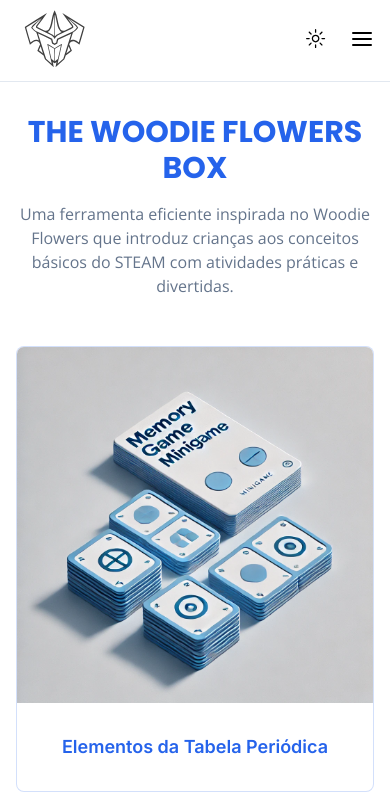
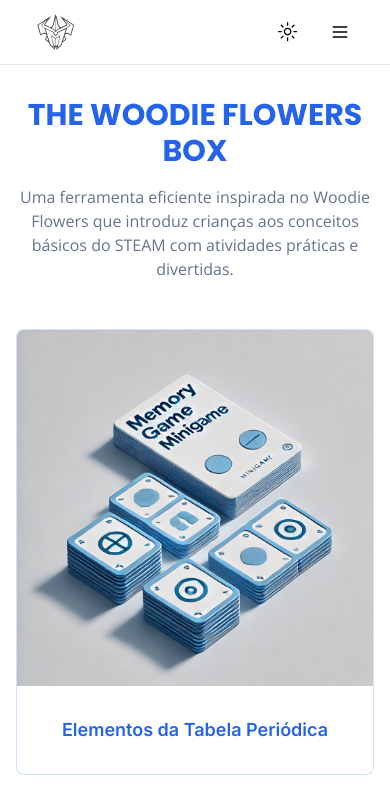
Before and after one commit to giovannivicentin/megazord, a Next.js app: page / in a window 390 px wide. Shown: the top 797 px of the page. Built offline with nearby package versions, Linux system fonts and the light colour scheme.

Commit message:
feat: refactor Navbar to use Sheet component for mobile menu and improve layout

```diff
--- a/src/components/navbar.tsx
+++ b/src/components/navbar.tsx
@@ -2,44 +2,22 @@
 
 import Image from 'next/image'
 import Link from 'next/link'
-import { useEffect, useState } from 'react'
-import { FiMenu, FiX } from 'react-icons/fi'
+import { useState } from 'react'
+import { Menu } from 'lucide-react'
 import { items } from '../lib/items'
 import { ModeToggle } from './mode-toggle'
 import { Button } from './ui/button'
+import {
+  Sheet,
+  SheetContent,
+  SheetHeader,
+  SheetTitle,
+  SheetTrigger,
+} from '@/components/ui/sheet'
 import { Separator } from './ui/separator'
 
 export function Navbar() {
-  const [isMenuOpen, setIsMenuOpen] = useState(false)
-  const [isAnimating, setIsAnimating] = useState(false)
   const [randomPage, setRandomPage] = useState(getRandomPage())
-
-  const toggleMenu = () => {
-    setIsAnimating(true)
-    setIsMenuOpen(!isMenuOpen)
-  }
-
-  const closeMenu = () => {
-    setIsAnimating(true)
-    setIsMenuOpen(false)
-  }
-
-  useEffect(() => {
-    const handleOutsideClick = (event: MouseEvent) => {
-      if (
-        isMenuOpen &&
-        !(event.target as Element).closest('.menu-content') &&
-        !(event.target as Element).closest('.menu-toggle')
-      ) {
-        closeMenu()
-      }
-    }
-
-    document.addEventListener('mousedown', handleOutsideClick)
-    return () => {
-      document.removeEventListener('mousedown', handleOutsideClick)
-    }
-  }, [isMenuOpen])
 
   function getRandomPage() {
     const randomIndex = Math.floor(Math.random() * items.length)
@@ -52,60 +30,51 @@ export function Navbar() {
   }
 
   return (
-    <nav>
-      <div className="flex justify-between items-center mx-4 md:mx-36 mb-1 py-2">
-        <ul className="flex items-center">
-          <li>
-            <Link href="/">
-              <div className="flex items-center">
+    <nav className="sticky top-0 z-50 w-full backdrop-blur">
+      <div className="container flex h-16 items-center justify-between">
+        <div className="flex items-center space-x-4">
+          <Link href="/" className="flex items-center space-x-2">
             <Image
               src="/megaHelmetWhite.svg"
               alt="Megazord Helmet Logo"
-                  width="75"
-                  height="65"
+              width="46"
+              height="40"
               className="invert dark:invert-0"
             />
+            <span className="hidden text-lg font-bold sm:inline-block">
+              Megazord
+            </span>
+          </Link>
         </div>
+        <div className="flex items-center space-x-4">
+          <Button asChild className="hidden md:inline-flex">
+            <Link href={randomPage} onClick={handleButtonClick}>
+              Jogar Agora
             </Link>
-          </li>
-        </ul>
-        <div className="hidden md:flex gap-4">
-          <Link href={randomPage}>
-            <Button onClick={handleButtonClick}>Jogar Agora</Button>
+          </Button>
+          <ModeToggle />
+          <Sheet>
+            <SheetTrigger asChild>
+              <Button variant="ghost" size="icon" className="md:hidden">
+                <Menu className="h-5 w-5" />
+                <span className="sr-only">Toggle menu</span>
+              </Button>
+            </SheetTrigger>
+            <SheetContent side="right">
+              <SheetHeader>
+                <SheetTitle>Menu</SheetTitle>
+              </SheetHeader>
+              <div className="flex flex-col space-y-4 mt-4">
+                <Button asChild className="w-full">
+                  <Link href={randomPage} onClick={handleButtonClick}>
+                    Jogar Agora
                   </Link>
-          <ModeToggle />
+                </Button>
               </div>
-        <div className="flex items-center gap-4 md:hidden menu-toggle">
-          <ModeToggle />
-          <FiMenu className="text-2xl" onClick={toggleMenu} />
+            </SheetContent>
+          </Sheet>
         </div>
       </div>
-      {isMenuOpen && (
-        <div className="fixed inset-0 bg-black bg-opacity-50 z-50 flex justify-end">
-          <div
-            className={`bg-white dark:bg-gray-800 w-64 p-4 menu-content relative ${
-              isAnimating
-                ? isMenuOpen
-                  ? 'animate-fade-left animate-once duration-300'
-                  : 'animate-fade-right animate-once duration-300'
-                : ''
-            }`}
-            onAnimationEnd={() => setIsAnimating(false)}
-          >
-            <FiX
-              className="absolute top-4 right-4 text-2xl cursor-pointer hover:text-primary"
-              onClick={closeMenu}
-            />
-            <div className="flex flex-col mt-10">
-              <Link href={randomPage}>
-                <Button className="w-full" onClick={handleButtonClick}>
-                  Jogar Agora
-                </Button>
-              </Link>
-            </div>
-          </div>
-        </div>
-      )}
       <Separator />
     </nav>
   )
```
Lines whose indentation alone changed are shown as unchanged.
